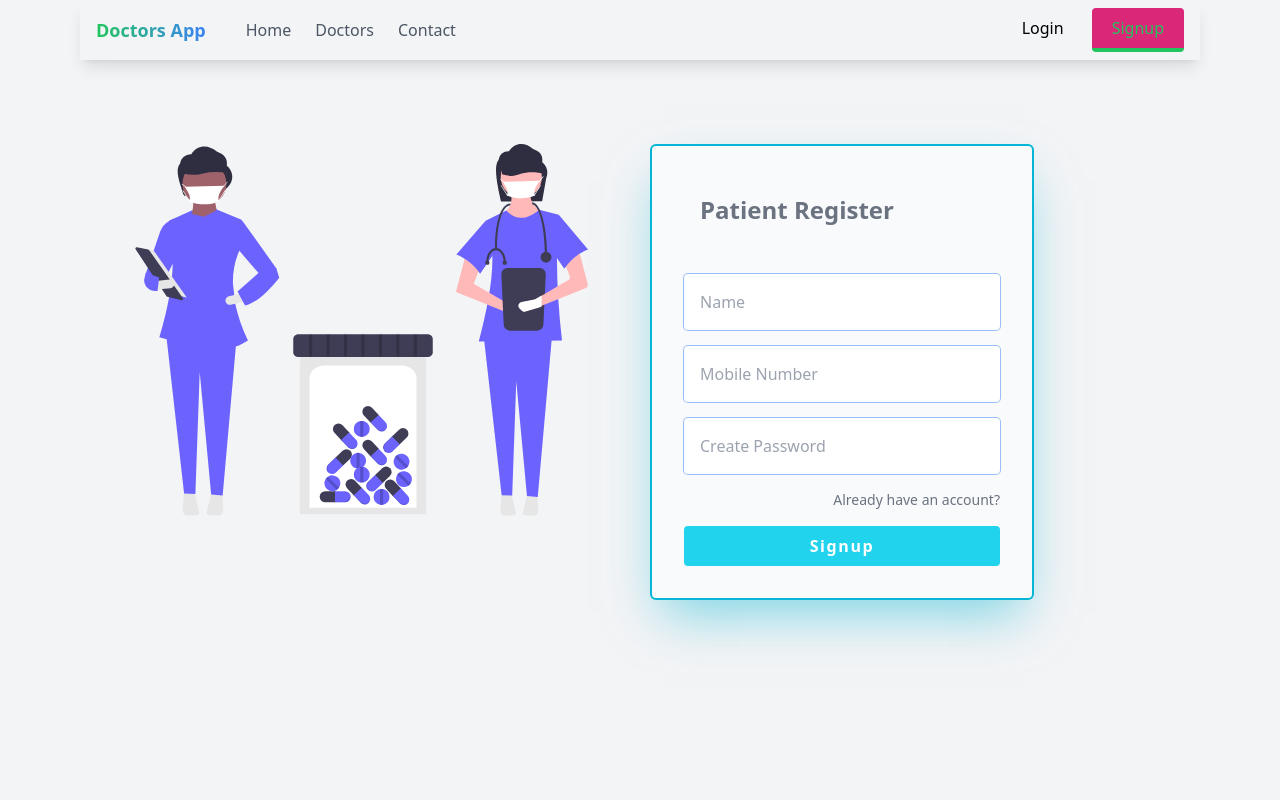
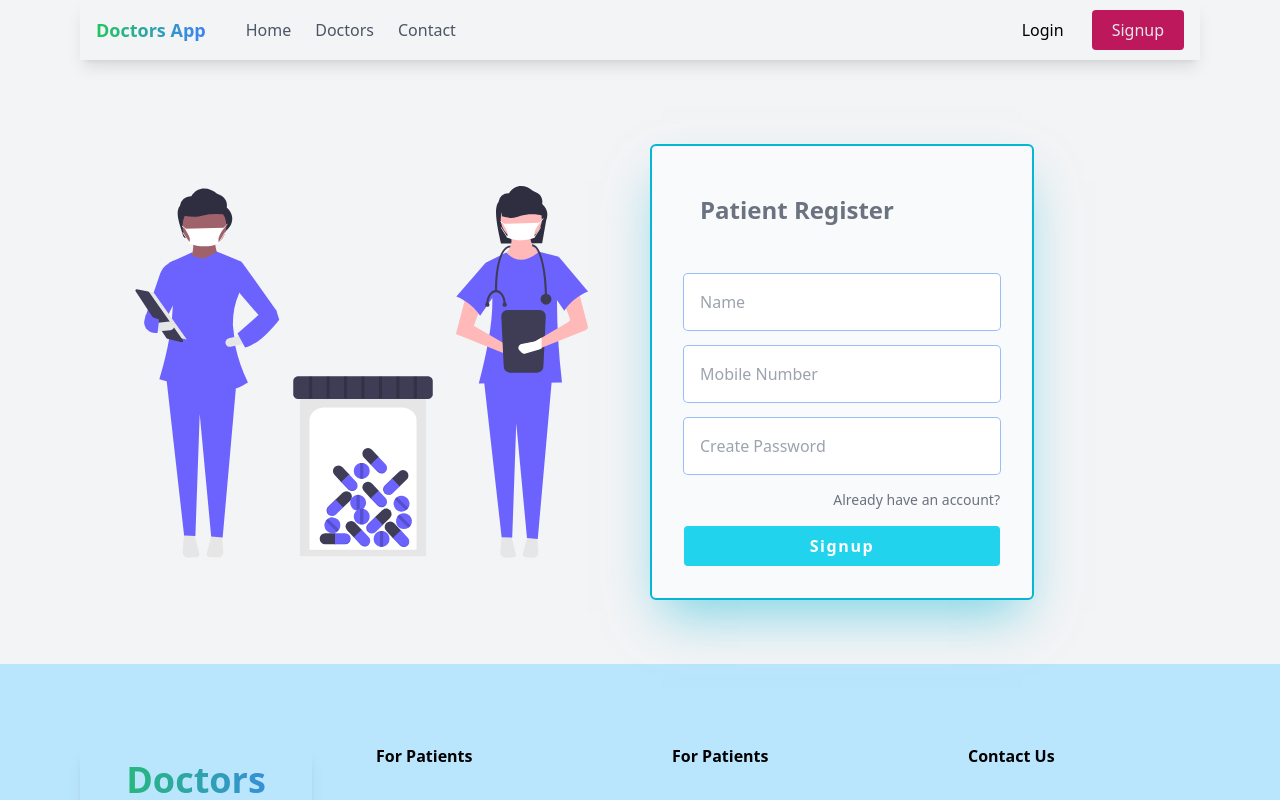
Before and after one commit to tiigsi-bootcamp/doctors-app, a Vue app: page /signup in a window 1280 px wide. Shown: the top 800 px of the page. Built offline with nearby package versions, Linux system fonts and the light colour scheme.

Commit message:
solving active-link,singup,footer

```diff
--- a/src/App.vue
+++ b/src/App.vue
@@ -1,6 +1,7 @@
 <script setup lang="ts">
 import { RouterView } from 'vue-router';
 import Navbar from './components/Navbar.vue';
+import Footer from './components/Footer.vue';
 
 // Refactoring!
 
@@ -12,6 +13,7 @@ import Navbar from './components/Navbar.vue';
   <div class="py-10"></div>
 
   <RouterView />
+  <Footer/>
 
   <!-- Footer will go here -->
 </template>
--- a/src/components/Navbar.vue
+++ b/src/components/Navbar.vue
@@ -26,20 +26,20 @@ let isMenuHidden = ref(true);
 
 					<ul class="hidden md:flex space-x-2 items-center">
 						<li>
-							<RouterLink to="/" class="nav-item">Home</RouterLink>
+							<RouterLink to="/" class="menu nav-item">Home</RouterLink>
 						</li>
 						<li>
-							<RouterLink to="/doctors" class="nav-item">Doctors</RouterLink>
+							<RouterLink to="/doctors" class="menu nav-item">Doctors</RouterLink>
 						</li>
 						<li>
-							<RouterLink to="/contact" class="nav-item">Contact</RouterLink>
+							<RouterLink to="/contact" class="menu nav-item">Contact</RouterLink>
 						</li>
 					</ul>
 				</div>
 
 				<div class="hidden md:flex space-x-2">
-					<RouterLink to="/login" class="button hover:bg-pink-500 hover:text-white">Login</RouterLink>
-					<RouterLink to="/signup" class="button button-pink">Signup</RouterLink>
+					<RouterLink to="/login" class="singin button hover:bg-pink-500 hover:text-white">Login</RouterLink>
+					<RouterLink to="/signup" class="singup button button-pink">Signup</RouterLink>
 				</div>
 
 				<button class="md:hidden text-gray-600" @click="isMenuHidden = !isMenuHidden">
@@ -72,26 +72,26 @@ let isMenuHidden = ref(true);
 					<li>
 						<RouterLink
 							to="/"
-							class="block border-b border-blue-200 py-5 px-3 font-semibold tracking-widest transition hover:bg-blue-200 rounded-2xl shadow-lg"
+							class="menu block border-b border-blue-200 py-5 px-3 font-semibold tracking-widest transition hover:bg-blue-200 rounded-2xl shadow-lg"
 						>Home</RouterLink>
 					</li>
 					<li>
 						<RouterLink
 							to="/doctors"
-							class="block border-b border-blue-200 py-5 px-3 font-semibold tracking-widest transition hover:bg-blue-200 rounded-2xl shadow-lg"
+							class="menu block border-b border-blue-200 py-5 px-3 font-semibold tracking-widest transition hover:bg-blue-200 rounded-2xl shadow-lg"
 						>Doctor</RouterLink>
 					</li>
 					<li>
 						<RouterLink
 							to="/contact"
-							class="block border-b border-blue-200 py-5 px-3 font-semibold tracking-widest transition hover:bg-blue-200 rounded-2xl shadow-lg"
+							class="menu block border-b border-blue-200 py-5 px-3 font-semibold tracking-widest transition hover:bg-blue-200 rounded-2xl shadow-lg"
 						>Contact</RouterLink>
 					</li>
 				</ul>
 
 				<div class="flex space-x-2 pt-10">
-					<RouterLink to="/login" class="button hover:bg-pink-500 hover:text-white">Login</RouterLink>
-					<RouterLink to="/signup" class="button button-pink">Signup</RouterLink>
+					<RouterLink to="/login" class="singin button hover:bg-pink-500 hover:text-white">Login</RouterLink>
+					<RouterLink to="/signup" class="singup button button-pink">Signup</RouterLink>
 				</div>
 			</div>
 		</nav>
--- a/src/pages/Doctors.vue
+++ b/src/pages/Doctors.vue
@@ -24,5 +24,4 @@ import Footer from '../components/Footer.vue';
 
     <DoctorsCard name="Test Person" specialty="PhD in testing & stuff"></DoctorsCard>
   </div>
-   <Footer />
 </template>
--- a/src/pages/Home.vue
+++ b/src/pages/Home.vue
@@ -95,5 +95,4 @@ const handleSearch = () => {
 			<SpecialtyCard title="Test" :doctors="2" />
 		</div>
 	</div>
-	 <Footer />
 </template>
--- a/src/pages/Login.vue
+++ b/src/pages/Login.vue
@@ -75,5 +75,4 @@ const handleLogin = function () {};
     </div>
   </div>
 
-  <Footer/>
 </template>
--- a/src/pages/Signup.vue
+++ b/src/pages/Signup.vue
@@ -4,7 +4,7 @@ const handleLogin = function () {};
 </script>
 
 <template>
-  <div class="flex md:space-x-5 h-screen px-4 md:px-24 py-16">
+  <div class="flex md:space-x-5  items-center px-4 md:px-24 py-16">
     <div class="hidden md:block flex-1">
       <img class="" src="/images/login.svg" alt="" />
     </div>
@@ -77,5 +77,4 @@ const handleLogin = function () {};
       </div>
     </div>
   </div>
-  <Footer />
 </template>
--- a/src/style.css
+++ b/src/style.css
@@ -15,8 +15,14 @@
   @apply bg-pink-600 text-gray-200;
 }
 
-.router-link-active {
+.menu.router-link-active {
   @apply text-green-500 border-b-4 border-green-500;
+}
+.singin.router-link-active {
+  @apply text-pink-500 border-b-4 border-pink-500;
+}
+.singup.router-link-active {
+  @apply  bg-pink-700 px-5 py-2 ;
 }
 
 .nav-item {
```
